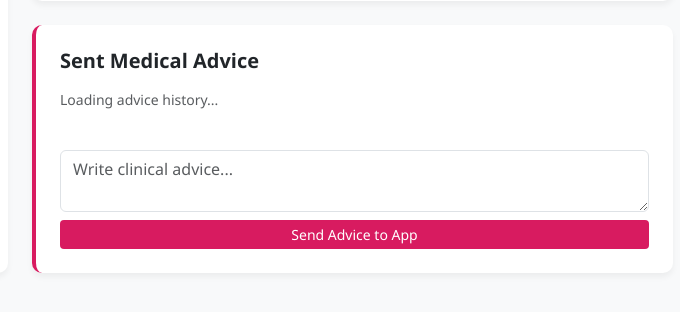
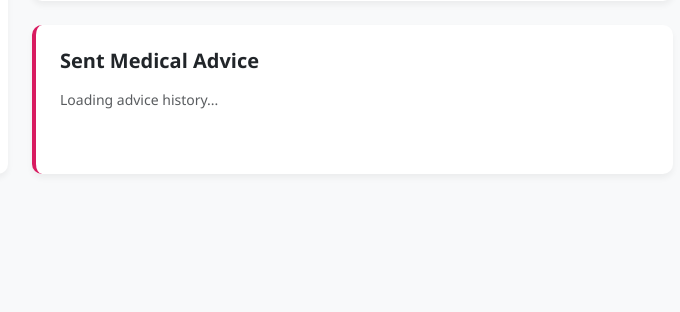
Before and after one commit to saulnyongesa/hercycle_backend, a Django app: template templates/core/chv_user_detail.html in a window 1280 px wide. Shown: the part 458-770 px from the top of the page, without its empty margins (525-1205 px from the left). Run offline with Django 5.2, Linux system fonts and the light colour scheme; the template is opened without the code that fills it: most values are stand-ins (such as "Sample title", 1, 10 or a date in 2020); parts of the project's set-up code (start-up, migrations or seed data) failed here and were passed over.

Commit message:
Update to only allow single advice

```diff
--- a/templates/core/chv_user_detail.html
+++ b/templates/core/chv_user_detail.html
@@ -16,9 +16,14 @@
         .risk-Low { background-color: #e8f5e9; border-left: 5px solid #388e3c; }
         .border-left-primary { border-left: 4px solid #d81b60 !important; }
 
-        /* New: Hide actions until hover */
         .advice-card:hover .advice-actions { opacity: 1; }
         .advice-actions { opacity: 0; transition: 0.2s; }
+
+        /* Preserves paragraphs and line breaks */
+        .formatted-advice {
+            white-space: pre-wrap;
+            word-wrap: break-word;
+        }
     </style>
 </head>
 <body>
@@ -80,12 +85,12 @@
 
             <div class="card p-4 border-left-primary">
                 <h5 class="fw-bold mb-3">Sent Medical Advice</h5>
-                <div id="notesList" class="mb-4" style="max-height: 350px; overflow-y: auto;">
+                <div id="notesList" class="mb-4" style="max-height: 450px; overflow-y: auto;">
                     <p class="text-muted small">Loading advice history...</p>
                 </div>
 
-                <form id="addNoteForm">
-                    <textarea id="noteText" class="form-control mb-2" rows="2" placeholder="Write clinical advice..." required></textarea>
+                <form id="addNoteForm" style="display: none;">
+                    <textarea id="noteText" class="form-control mb-2" rows="3" placeholder="Write clinical advice..." required></textarea>
                     <button type="submit" id="noteSubmitBtn" class="btn btn-sm btn-primary w-100" style="background-color: #d81b60; border: none;">Send Advice to App</button>
                 </form>
             </div>
@@ -96,20 +101,17 @@
 <div class="modal fade" id="editAdviceModal" tabindex="-1">
     <div class="modal-dialog modal-dialog-centered">
         <div class="modal-content">
-            <div class="modal-header"><h5>Edit Advice Message</h5></div>
+            <div class="modal-header border-0"><h5>Edit Advice Message</h5></div>
             <div class="modal-body">
                 <input type="hidden" id="editAdviceId">
-                <textarea id="editAdviceInput" class="form-control" rows="4"></textarea>
+                <textarea id="editAdviceInput" class="form-control" rows="6"></textarea>
             </div>
-            <div class="modal-footer">
+            <div class="modal-footer border-0">
                 <button type="button" class="btn btn-light" data-bs-dismiss="modal">Cancel</button>
                 <button type="button" class="btn btn-primary" onclick="submitEditAdvice()" style="background-color: #d81b60; border: none;">Save Changes</button>
             </div>
         </div>
     </div>
-</div>
-
-<div class="modal fade" id="editProfileModal" tabindex="-1">
 </div>
 
 <script src="https://cdn.jsdelivr.net/npm/bootstrap@5.3.0/dist/js/bootstrap.bundle.min.js"></script>
@@ -133,15 +135,13 @@
         return cookieValue;
     }
 
-    // Main Fetch Function
     function loadData() {
         fetch(`/api/chv/users/${anonymousId}/`)
             .then(res => res.json())
             .then(data => {
-                // Header & Profile
                 document.getElementById('userNameDisplay').innerText = data.username;
 
-                // ML Report (Untouched)
+                // ML Report (Preserved)
                 const report = data.ml_report;
                 document.getElementById('riskLevelDisplay').innerText = report.anemia_risk;
                 document.getElementById('mlCard').className = `card p-4 h-100 risk-${report.anemia_risk}`;
@@ -149,7 +149,7 @@
                 sugList.innerHTML = '';
                 report.insights.forEach(i => sugList.innerHTML += `<li>${i}</li>`);
 
-                // Tables (Untouched)
+                // Tables (Preserved)
                 const cBody = document.getElementById('cyclesTableBody');
                 cBody.innerHTML = '';
                 data.cycles.forEach(c => {
@@ -162,35 +162,75 @@
                     sBody.innerHTML += `<tr><td>${s.date}</td><td class="text-capitalize">${s.symptom_type}</td><td>${s.severity} / 5</td></tr>`;
                 });
 
-                // --- UPDATED ADVICE LIST ---
+                // Advice Logic (ONE ADVICE ONLY)
                 const notesList = document.getElementById('notesList');
+                const addForm = document.getElementById('addNoteForm');
                 notesList.innerHTML = '';
-                if (data.advice_messages.length === 0) {
+
+                if (!data.advice_messages || data.advice_messages.length === 0) {
+                    // Show Form if no advice exists
                     notesList.innerHTML = '<p class="text-muted small">No advice sent yet.</p>';
+                    addForm.style.display = 'block';
                 } else {
-                    data.advice_messages.forEach(item => {
+                    // Hide Form and show the one advice
+                    addForm.style.display = 'none';
+                    const item = data.advice_messages[0]; // Take only the first one
                     const dateStr = new Date(item.created_at).toLocaleDateString();
-                        notesList.innerHTML += `
-                            <div class="advice-card p-3 bg-white rounded mb-2 border shadow-sm position-relative">
-                                <p class="mb-1 small">${item.message}</p>
+
+                    notesList.innerHTML = `
+                        <div class="advice-card p-3 bg-white rounded border shadow-sm position-relative">
+                            <p class="mb-1 small text-dark formatted-advice" id="msg-content">${item.message}</p>
                             <div class="d-flex justify-content-between align-items-center mt-2">
                                 <span class="text-muted" style="font-size: 0.7rem;">${item.sender_name} • ${dateStr}</span>
                                 <div class="advice-actions">
-                                        <button class="btn btn-sm btn-link text-primary p-0 me-2" onclick="openEditAdvice('${item.id}', '${item.message.replace(/'/g, "\\'")}')">Edit</button>
-                                        <button class="btn btn-sm btn-link text-danger p-0" onclick="deleteAdvice('${item.id}')">Delete</button>
+                                    <button class="btn btn-sm btn-link text-primary p-0 me-2"
+                                            onclick="initiateEdit('${item.id}')">Edit</button>
+                                    <button class="btn btn-sm btn-link text-danger p-0"
+                                            onclick="deleteAdvice('${item.id}')">Delete</button>
                                 </div>
                             </div>
                         </div>
                     `;
-                    });
                 }
             });
     }
 
     // --- ADVICE ACTIONS ---
 
-    // Create
-    document.getElementById('addNoteForm').addEventListener('submit', function(e) {
+    function initiateEdit(id) {
+        // Grab text directly from the formatted element
+        const messageText = document.getElementById('msg-content').innerText;
+        document.getElementById('editAdviceId').value = id;
+        document.getElementById('editAdviceInput').value = messageText;
+        editModal.show();
+    }
+
+    function submitEditAdvice() {
+        const id = document.getElementById('editAdviceId').value;
+        const text = document.getElementById('editAdviceInput').value;
+
+        fetch(`/api/chv/users/edit-advice/${id}/`, {
+            method: 'PATCH',
+            headers: {'Content-Type': 'application/json', 'X-CSRFToken': getCookie('csrftoken')},
+            body: JSON.stringify({ message: text })
+        }).then(res => {
+            if(res.ok) {
+                editModal.hide();
+                loadData();
+            }
+        });
+    }
+
+    function deleteAdvice(id) {
+        if (confirm("Delete this advice? This will allow you to create a new one.")) {
+            fetch(`/api/chv/users/delete-advice/${id}/`, {
+                method: 'DELETE',
+                headers: {'X-CSRFToken': getCookie('csrftoken')}
+            }).then(() => loadData());
+        }
+    }
+
+    document.getElementById('addNoteForm').onsubmit = function(e) {
         e.preventDefault();
         const text = document.getElementById('noteText').value;
         fetch(`/api/chv/users/${anonymousId}/add_note/`, {
@@ -201,37 +241,7 @@
             document.getElementById('noteText').value = '';
             loadData();
         });
-    });
-
-    // Delete
-    function deleteAdvice(id) {
-        if (confirm("Delete this advice from her app?")) {
-            fetch(`/api/chv/users/delete-advice/${id}/`, {
-                method: 'DELETE',
-                headers: {'X-CSRFToken': getCookie('csrftoken')}
-            }).then(() => loadData());
-        }
-    }
-
-    // Edit
-    function openEditAdvice(id, text) {
-        document.getElementById('editAdviceId').value = id;
-        document.getElementById('editAdviceInput').value = text;
-        editModal.show();
-    }
-
-    function submitEditAdvice() {
-        const id = document.getElementById('editAdviceId').value;
-        const text = document.getElementById('editAdviceInput').value;
-        fetch(`/api/chv/users/edit-advice/${id}/`, {
-            method: 'PATCH',
-            headers: {'Content-Type': 'application/json', 'X-CSRFToken': getCookie('csrftoken')},
-            body: JSON.stringify({ message: text })
-        }).then(() => {
-            editModal.hide();
-            loadData();
-        });
-    }
+    };
 
     document.addEventListener('DOMContentLoaded', loadData);
 </script>
```
Also changed, not shown: core/views.py (+11 -3 lines). Lines whose indentation alone changed are shown as unchanged.
